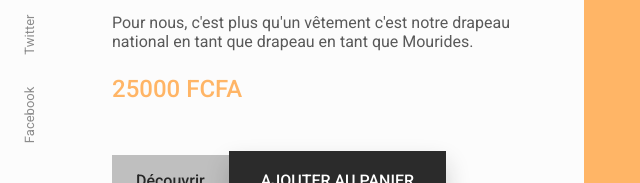
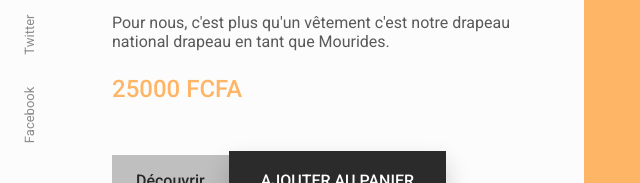
Before and after one commit to basmalahstore/basmalahstore.github.io, a plain HTML site: page index.html in a window 1280 px wide. Shown: the part 339-522 px from the top of the page, 112-752 px from the left. Drawn offline with nearby package versions, Linux system fonts and the light colour scheme.

Commit message:
Update index.html

```diff
--- a/index.html
+++ b/index.html
@@ -189,7 +189,7 @@
                 <div class="home__data">
                     <h1 class="home__title">BASMALAHSTORE <br> NOUVELLES COLLECTIONS 2022</h1>
                     <p class="home__description">
-                        Pour nous, c'est plus qu'un vêtement c'est notre drapeau national en tant que drapeau en tant que Mourides.
+                        Pour nous, c'est plus qu'un vêtement c'est notre drapeau national drapeau en tant que Mourides.
                     </p>
                     <span class="home__price">25000 FCFA</span>
 
```
